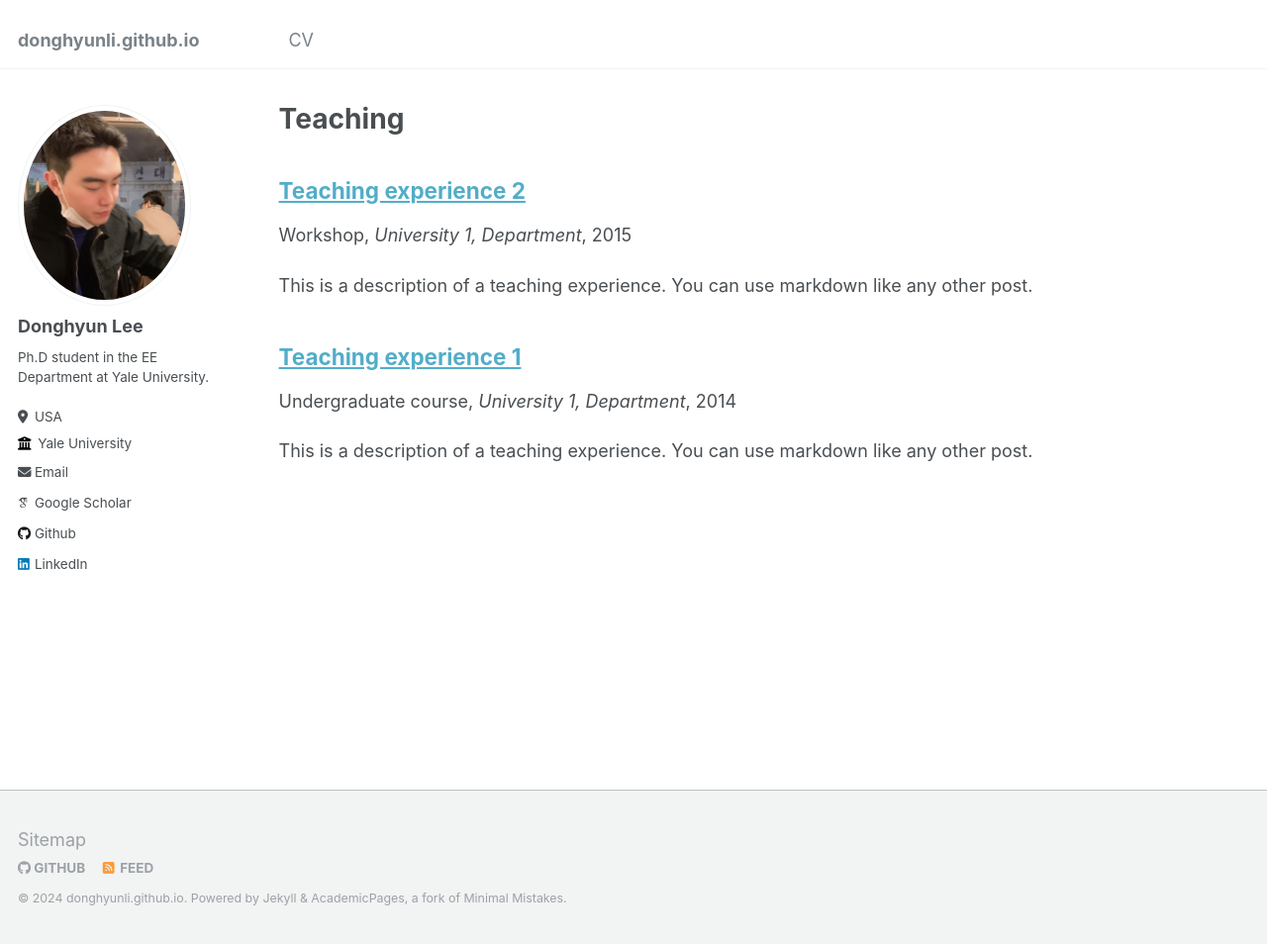
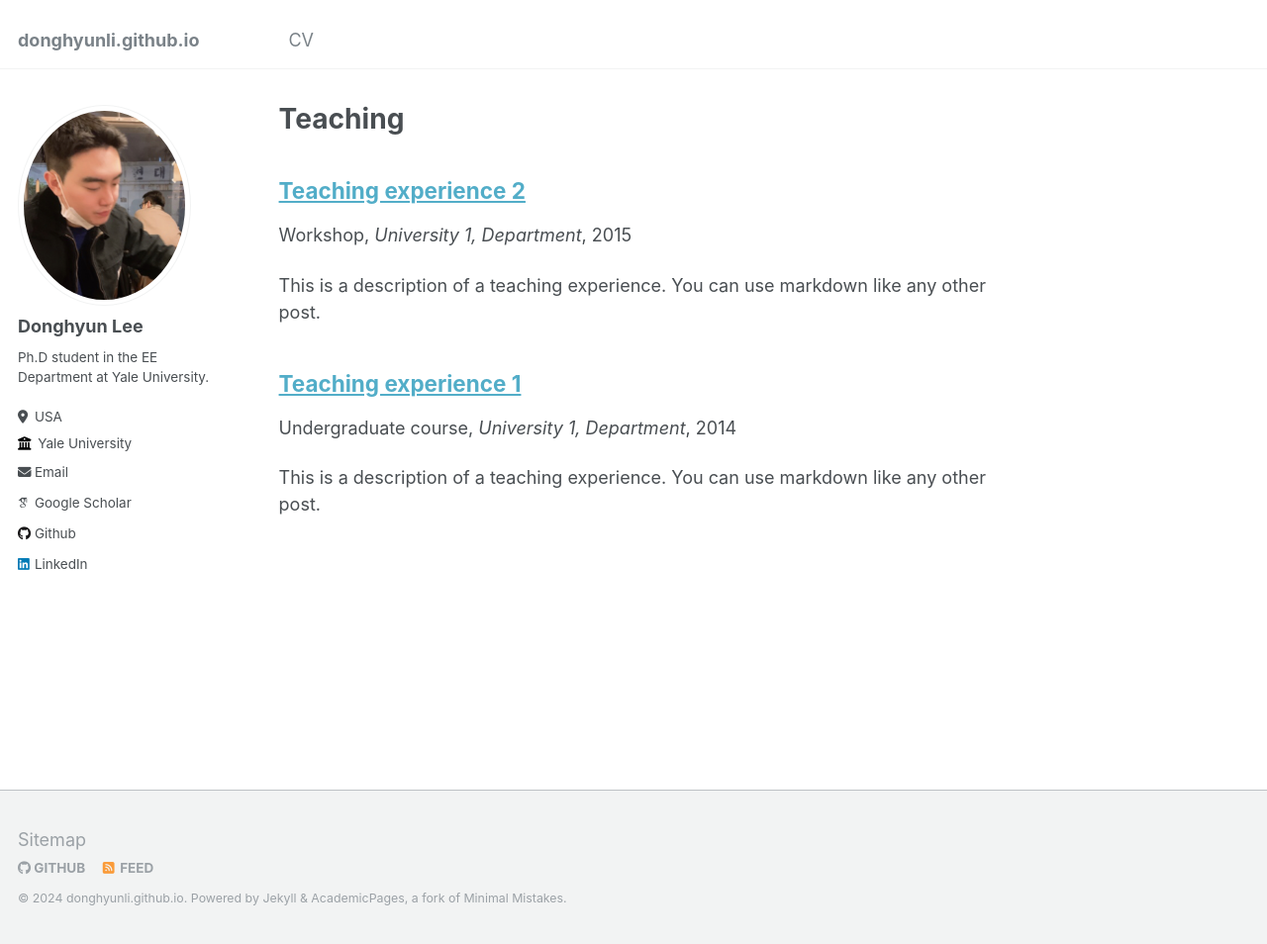
Before and after one commit to donghyunli/donghyunli.github.io, a Jekyll site: the page built from _pages/teaching.html, in a window 1280 px wide and 954 px high. Shown: the whole window at 99% size. Built offline with Jekyll 4.4.1, drawn with Linux system fonts in a browser that asks for light colours; some web fonts are replaced.

Commit message:
update width

```diff
--- a/_sass/_variables.scss
+++ b/_sass/_variables.scss
@@ -132,9 +132,9 @@ $x-large                    : 1280px !default;
    Grid
    ========================================================================== */
 
-$right-sidebar-width-narrow : 0px;
-$right-sidebar-width        : 0px;
-$right-sidebar-width-wide   : 0px;
+$right-sidebar-width-narrow : 100px;
+$right-sidebar-width        : 200px;
+$right-sidebar-width-wide   : 250px;
 
 $susy: (
   columns: 12,
```
